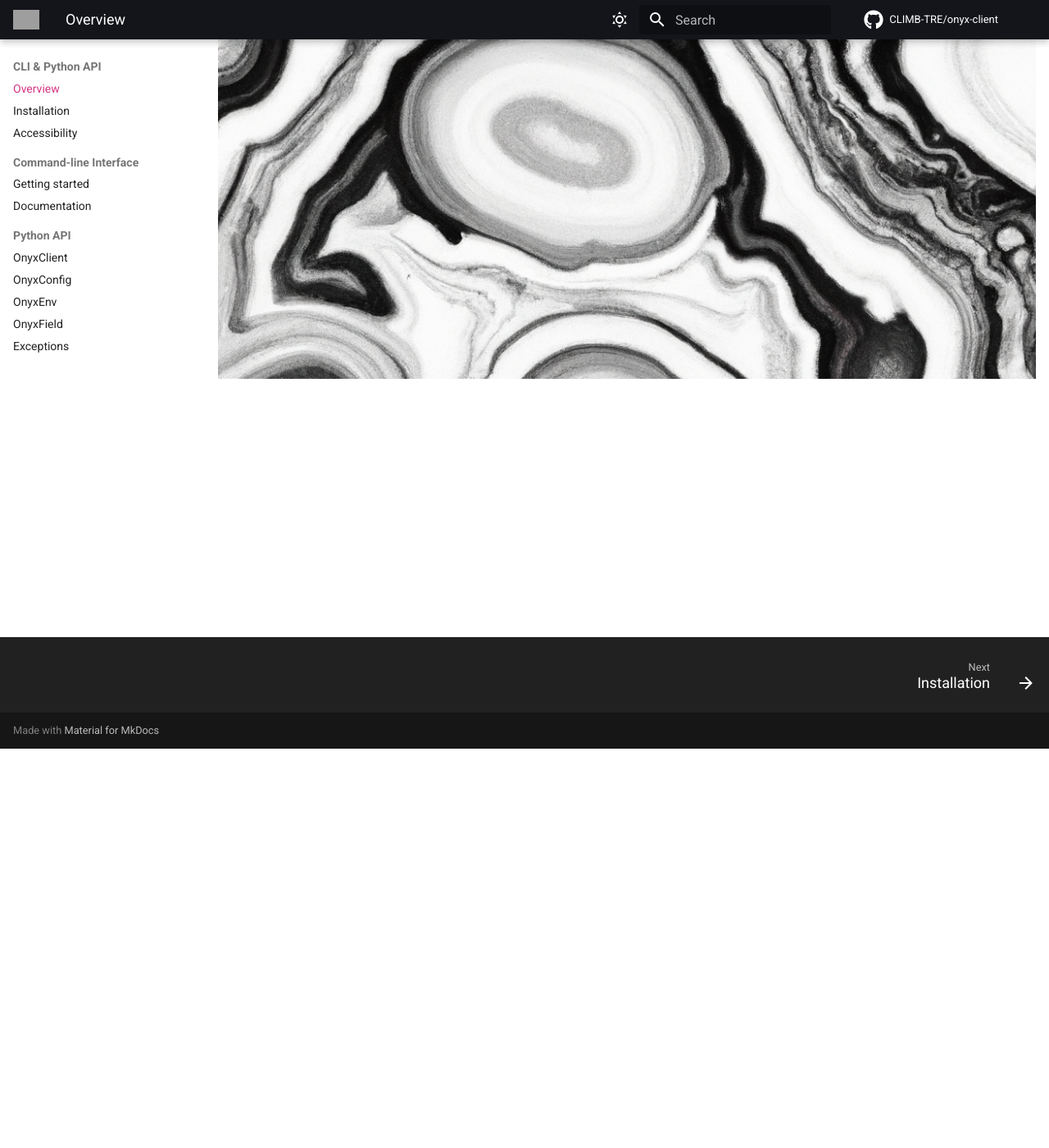
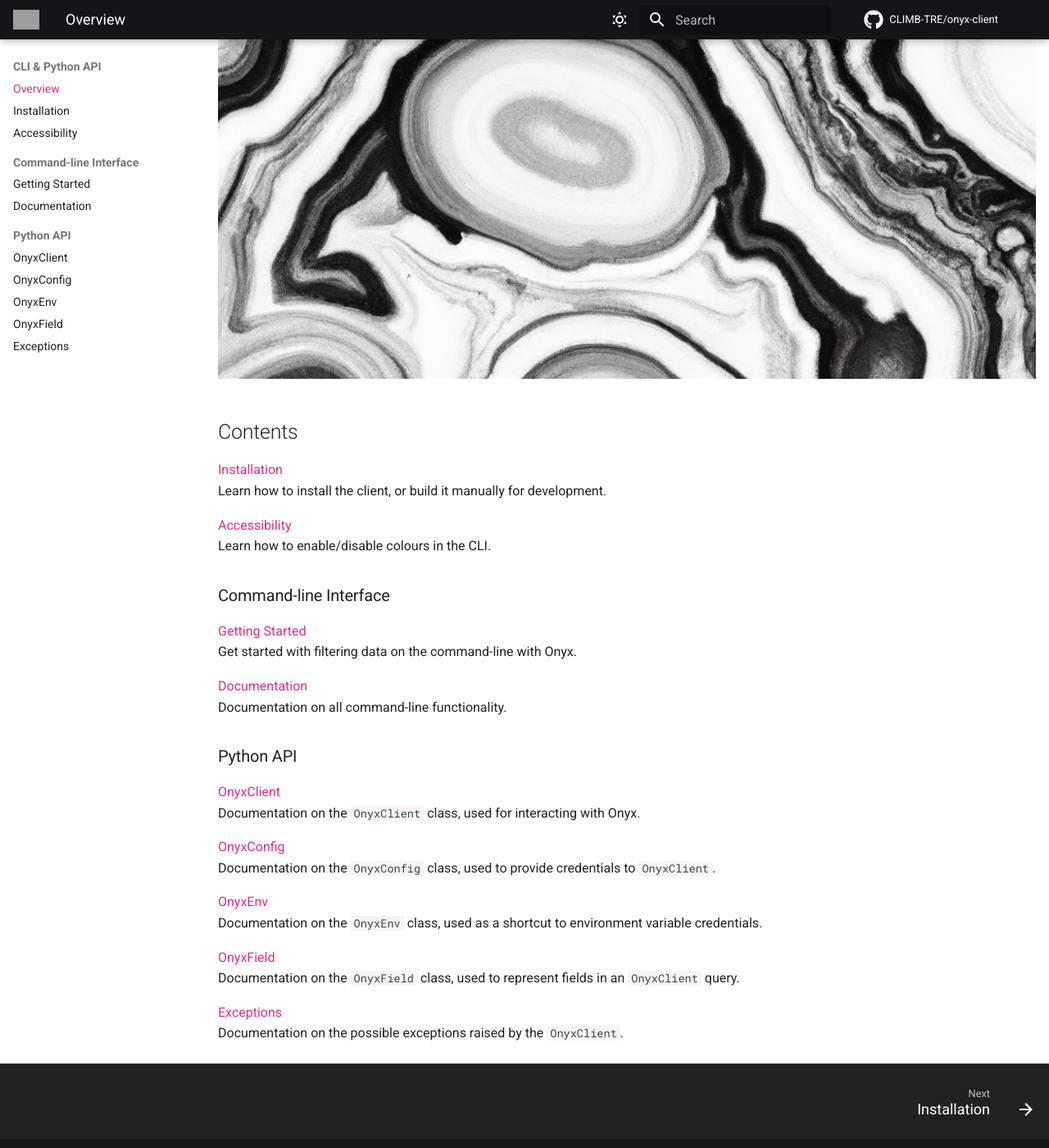
Before and after one commit to CLIMB-TRE/onyx-client, an MkDocs documentation site: the page built from docs/index.md, in a window 1280 px wide and 1400 px high, scrolled down 487 px. Shown: the whole window at 82% size. Built offline with MkDocs 1.6.1 and Material for MkDocs 9.7.7, drawn with Linux system fonts in a browser that asks for light colours; comment, search, counter and statistics services are not loaded; grey boxes are pictures that could not be loaded.

Commit message:
Updated docs

```diff
--- a/docs/index.md
+++ b/docs/index.md
@@ -12,3 +12,36 @@
 Onyx is being developed as part of the [CLIMB-TRE](https://climb-tre.github.io/) project.
 
 ![Onyx](img/onyx.png)
+
+## Contents
+
+[Installation](installation.md)<br>
+Learn how to install the client, or build it manually for development.
+
+[Accessibility](accessibility.md)<br>
+Learn how to enable/disable colours in the CLI.
+
+### Command-line Interface
+
+[Getting Started](cli/getting-started.md)<br>
+Get started with filtering data on the command-line with Onyx.
+
+[Documentation](cli/documentation.md)<br>
+Documentation on all command-line functionality.
+
+### Python API
+
+[OnyxClient](api/documentation/client.md)<br>
+Documentation on the `OnyxClient` class, used for interacting with Onyx.
+
+[OnyxConfig](api/documentation/config.md)<br>
+Documentation on the `OnyxConfig` class, used to provide credentials to `OnyxClient`.
+
+[OnyxEnv](api/documentation/config.md)<br>
+Documentation on the `OnyxEnv` class, used as a shortcut to environment variable credentials.
+
+[OnyxField](api/documentation/field.md)<br>
+Documentation on the `OnyxField` class, used to represent fields in an `OnyxClient` query.
+
+[Exceptions](api/documentation/exceptions.md)<br>
+Documentation on the possible exceptions raised by the `OnyxClient`.
--- a/mkdocs.yml
+++ b/mkdocs.yml
@@ -82,7 +82,7 @@ nav:
     - Installation: installation.md
     - Accessibility: accessibility.md
     - Command-line Interface:
-      - Getting started: cli/getting-started.md
+      - Getting Started: cli/getting-started.md
       - Documentation: cli/documentation.md
     - Python API:
       - OnyxClient: api/documentation/client.md
```
Also changed, not shown: docs/cli/getting-started.md (+1 -1 lines).
